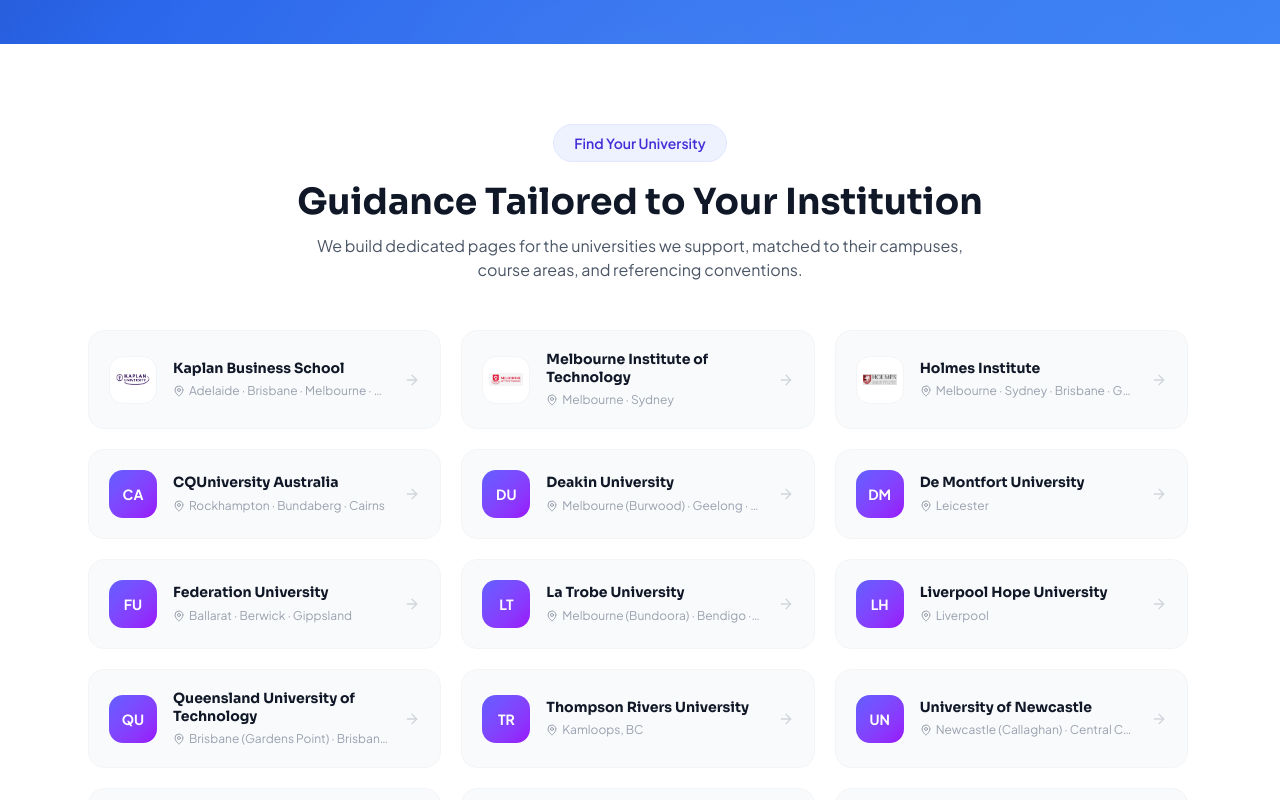
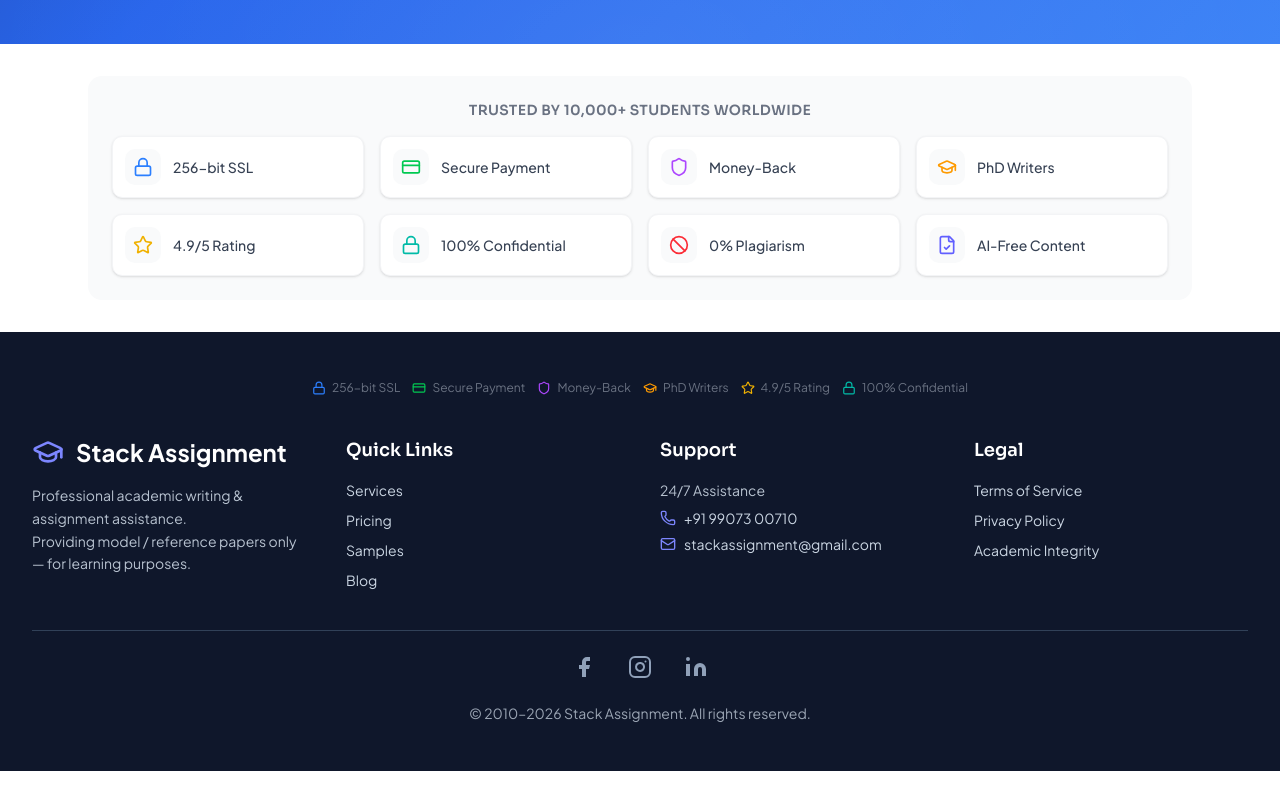
Before and after one commit to stackassignment-boop/stack_assignment, a Next.js app: page / in a window 1280 px wide. Shown: the part 6680-7480 px from the top of the page. After the commit the page ends 7451 px from the top, so only its background shows below. Built offline with nearby package versions, Linux system fonts and the light colour scheme; no server answers; the database is empty.

Commit message:
chore: remove 'Find Your University' homepage section
The university card carousel (now redesigned with the same card style
and a manual slider) already covers browsing/navigating to all 25
university pages, making this separate grid section redundant.

```diff
--- a/src/app/page.tsx
+++ b/src/app/page.tsx
@@ -10,7 +10,6 @@
 import PortfolioSection from '@/components/home/PortfolioSection';
 import FAQSection from '@/components/home/FAQSection';
 import UniversitiesSection from '@/components/home/UniversitiesSection';
-import UniversityPagesSection from '@/components/home/UniversityPagesSection';
 import PricingPage from '@/components/pricing/PricingPage';
 import SamplesPage from '@/components/samples/SamplesPage';
 import BlogPage from '@/components/blog/BlogPage';
@@ -203,7 +202,6 @@
 
             <FAQSection />
             <UniversitiesSection />
-            <UniversityPagesSection />
 
             {/* Trust Badges Full */}
             <section className="py-8 bg-white dark:bg-slate-950">
--- a/src/components/home/UniversityPagesSection.tsx
+++ /dev/null
@@ -1,104 +0,0 @@
-'use client';
-
-import Link from 'next/link';
-import { ArrowRight, MapPin } from 'lucide-react';
-import { universities as dynamicUniversities } from '@/data/universities';
-
-interface UniversityCard {
-  name: string;
-  href: string;
-  campuses: string;
-  image?: string;
-}
-
-// The three hand-built pages, featured first since they have verified,
-// institution-specific facts (referencing guides, course structures) rather
-// than the general template used by the dynamic pages below.
-const featuredPages: UniversityCard[] = [
-  {
-    name: 'Kaplan Business School',
-    href: '/kaplan-assignment-help',
-    campuses: 'Adelaide · Brisbane · Melbourne · Perth · Sydney',
-    image: '/universities/0016.jpg',
-  },
-  {
-    name: 'Melbourne Institute of Technology',
-    href: '/melbourne-institute-of-technology-assignment-help',
-    campuses: 'Melbourne · Sydney',
-    image: '/universities/0022.jpg',
-  },
-  {
-    name: 'Holmes Institute',
-    href: '/holmes-institute-assignment-help',
-    campuses: 'Melbourne · Sydney · Brisbane · Gold Coast · Cairns',
-    image: '/universities/0019.jpg',
-  },
-];
-
-// The remaining universities generated from the shared data file.
-const dynamicPages: UniversityCard[] = dynamicUniversities.map((u) => ({
-  name: u.name,
-  href: `/universities/${u.slug}`,
-  campuses: u.campuses.slice(0, 3).join(' · '),
-}));
-
-const allPages = [...featuredPages, ...dynamicPages];
-
-export default function UniversityPagesSection() {
-  return (
-    <section className="py-20 bg-white dark:bg-slate-950">
-      <div className="max-w-6xl mx-auto px-6">
-        <div className="text-center mb-12">
-          <div className="inline-flex items-center gap-2 bg-indigo-50 dark:bg-indigo-900/30 border border-indigo-100 dark:border-indigo-800 rounded-full px-5 py-2 text-sm font-semibold text-indigo-700 dark:text-indigo-300 mb-5">
-            Find Your University
-          </div>
-          <h2
-            className="text-3xl md:text-4xl font-bold mb-3"
-            style={{ fontFamily: 'Sora, sans-serif' }}
-          >
-            Guidance Tailored to Your Institution
-          </h2>
-          <p className="text-gray-600 dark:text-slate-400 max-w-2xl mx-auto">
-            We build dedicated pages for the universities we support, matched to their
-            campuses, course areas, and referencing conventions.
-          </p>
-        </div>
-
-        <div className="grid sm:grid-cols-2 lg:grid-cols-3 gap-5 max-h-[720px] overflow-y-auto pr-1">
-          {allPages.map((uni) => (
-            <Link
-              key={uni.href}
-              href={uni.href}
-              className="group bg-gray-50 dark:bg-slate-800 border border-gray-100 dark:border-slate-700 rounded-2xl p-5 flex items-center gap-4 transition-all hover:shadow-xl hover:-translate-y-1 hover:border-indigo-200 dark:hover:border-indigo-800"
-            >
-              {uni.image ? (
-                <div className="w-12 h-12 rounded-xl bg-white dark:bg-slate-900 border border-gray-100 dark:border-slate-700 flex items-center justify-center flex-shrink-0 p-1.5">
-                  <img src={uni.image} alt={uni.name} className="max-w-full max-h-full object-contain" />
-                </div>
-              ) : (
-                <div className="w-12 h-12 rounded-xl bg-gradient-to-br from-indigo-500 to-purple-600 flex items-center justify-center flex-shrink-0 text-white font-bold text-sm">
-                  {uni.name
-                    .split(' ')
-                    .filter((w) => /^[A-Z]/.test(w))
-                    .slice(0, 2)
-                    .map((w) => w[0])
-                    .join('')}
-                </div>
-              )}
-              <div className="flex-1 min-w-0">
-                <h3 className="font-bold text-sm text-gray-900 dark:text-white group-hover:text-indigo-600 dark:group-hover:text-indigo-400 transition-colors leading-tight">
-                  {uni.name}
-                </h3>
-                <div className="flex items-center gap-1 text-xs text-gray-400 dark:text-slate-500 mt-1.5">
-                  <MapPin className="w-3 h-3 flex-shrink-0" />
-                  <span className="truncate">{uni.campuses}</span>
-                </div>
-              </div>
-              <ArrowRight className="w-4 h-4 text-gray-300 dark:text-slate-600 group-hover:text-indigo-600 dark:group-hover:text-indigo-400 group-hover:translate-x-1 transition-all flex-shrink-0" />
-            </Link>
-          ))}
-        </div>
-      </div>
-    </section>
-  );
-}
```
